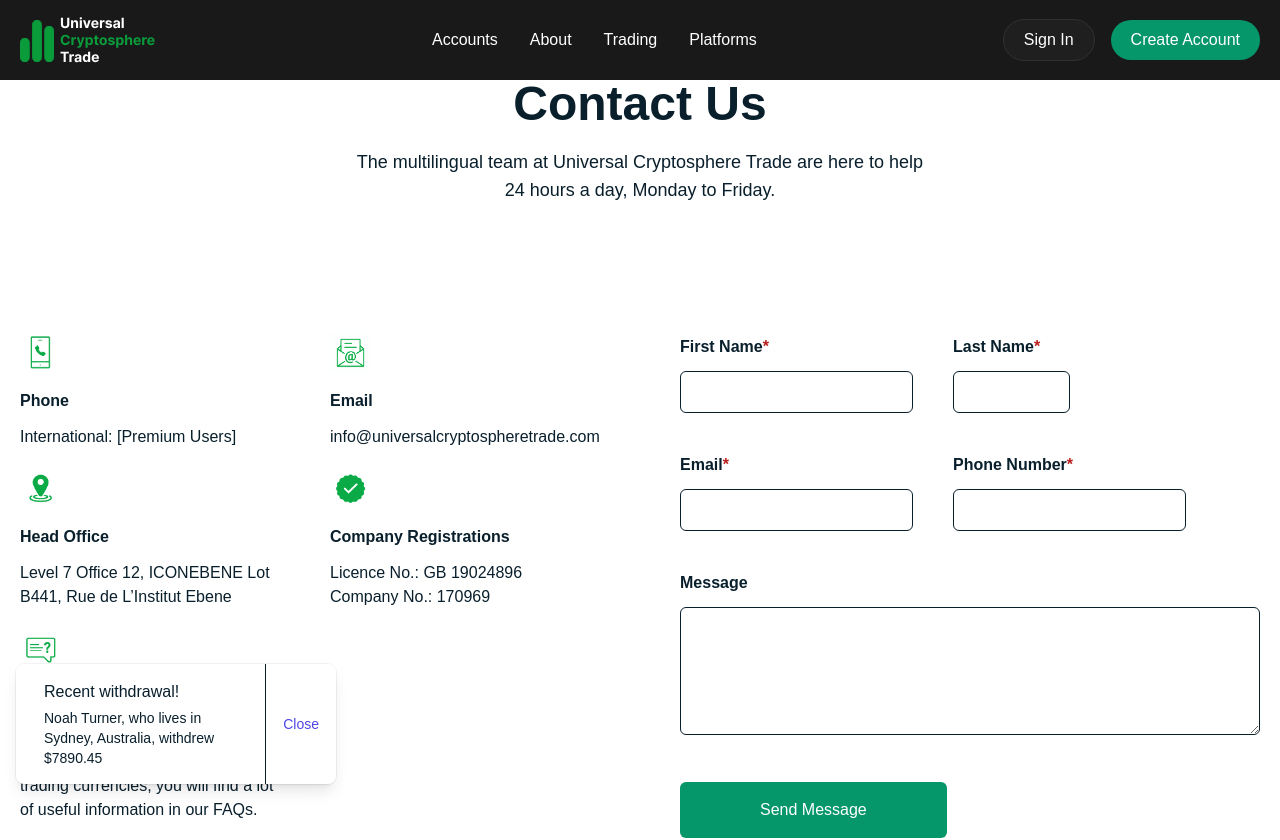
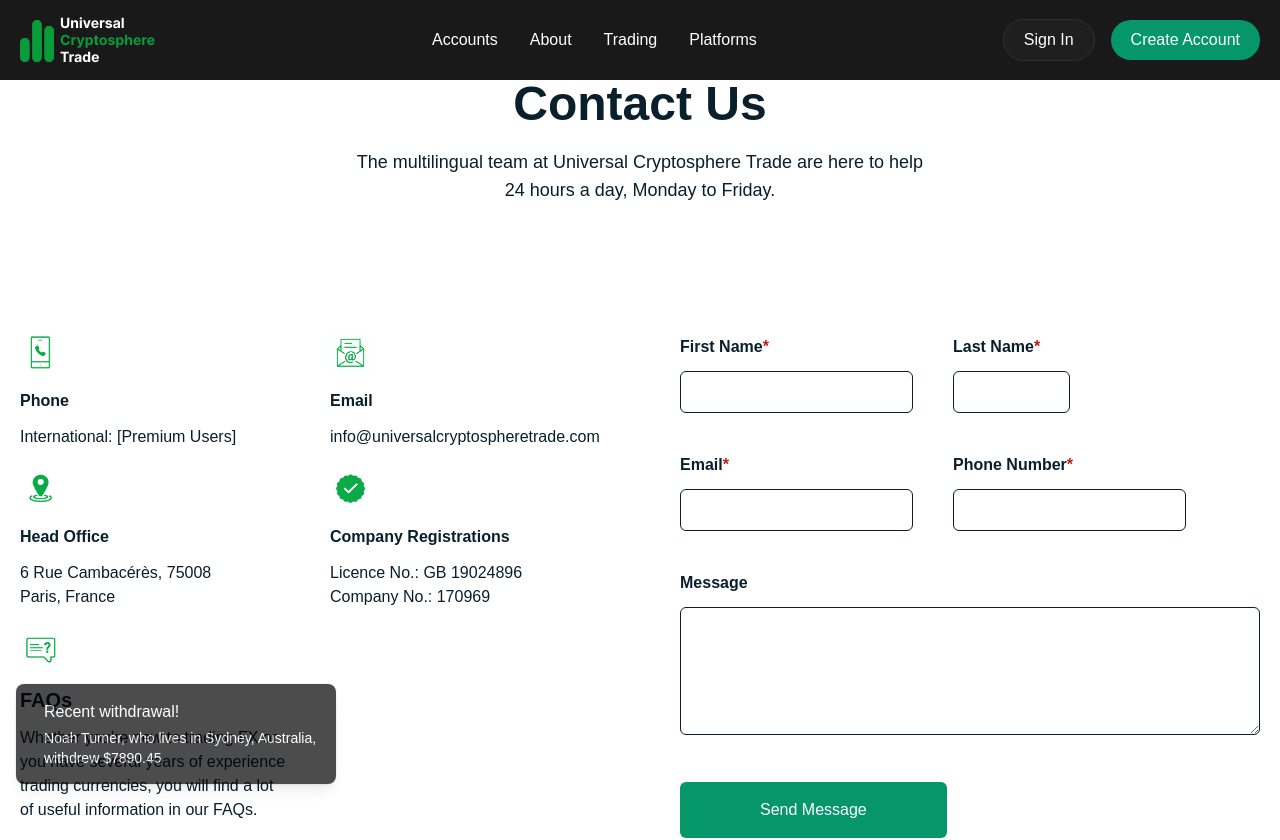
Before and after one commit to godwinopara/cryptoshpere-trade, a Next.js app: page /contact in a window 1280 px wide. Shown: the top 840 px of the page. Built offline with nearby package versions, Linux system fonts and the light colour scheme; a web font is replaced by a local one; what tw-elements would draw is missing.

Commit message:
changed withdrawal notification alert

```diff
--- a/src/app/(main)/contact/page.tsx
+++ b/src/app/(main)/contact/page.tsx
@@ -33,9 +33,7 @@
 							<div className="mb-5">
 								<Image src={location} alt="location logo" className="w-[15%] mb-4" />
 								<h3 className="font-bold mb-3">Head Office</h3>
-								<p className="xl:w-full">
-									Level 7 Office 12, ICONEBENE Lot B441, Rue de L’Institut Ebene
-								</p>
+								<p className="xl:w-full">6 Rue Cambacérès, 75008 Paris, France</p>
 							</div>
 							<div className="mb-5">
 								<Image src={verified} alt="verified logo" className="w-[15%] mb-4" />
--- a/src/app/(main)/layout.tsx
+++ b/src/app/(main)/layout.tsx
@@ -73,7 +73,7 @@
 				<div
 					className={`${
 						t.visible ? "animate-enter" : "animate-leave"
-					} max-w-xs w-full bg-white shadow-lg rounded-lg pointer-events-auto flex ring-1 ring-black ring-opacity-5`}
+					} max-w-xs w-full bg-black text-white opacity-70 shadow-lg rounded-lg pointer-events-auto flex ring-1 ring-black ring-opacity-5`}
 				>
 					<div className="flex-1 w-0 p-4">
 						<div className="flex items-start">
@@ -83,14 +83,14 @@
 							</div>
 						</div>
 					</div>
-					<div className="flex border-l border-gray-200">
+					{/* <div className="flex border-l border-gray-200">
 						<button
 							onClick={() => toast.dismiss(t.id)}
 							className="w-full border border-transparent rounded-none rounded-r-lg p-4 flex items-center justify-center text-sm font-medium text-indigo-600 hover:text-indigo-500 focus:outline-none focus:ring-2 focus:ring-indigo-500"
 						>
 							Close
 						</button>
-					</div>
+					</div> */}
 				</div>
 			),
 			{
```
